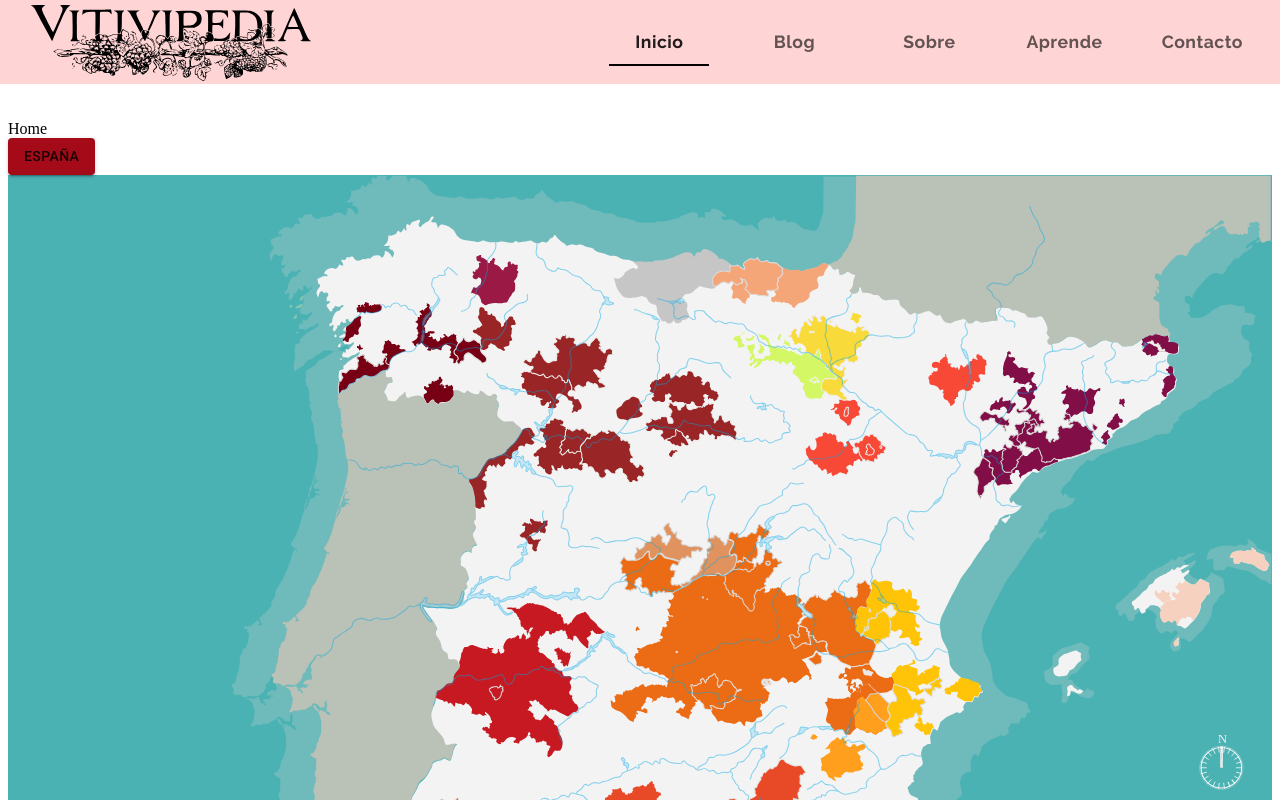
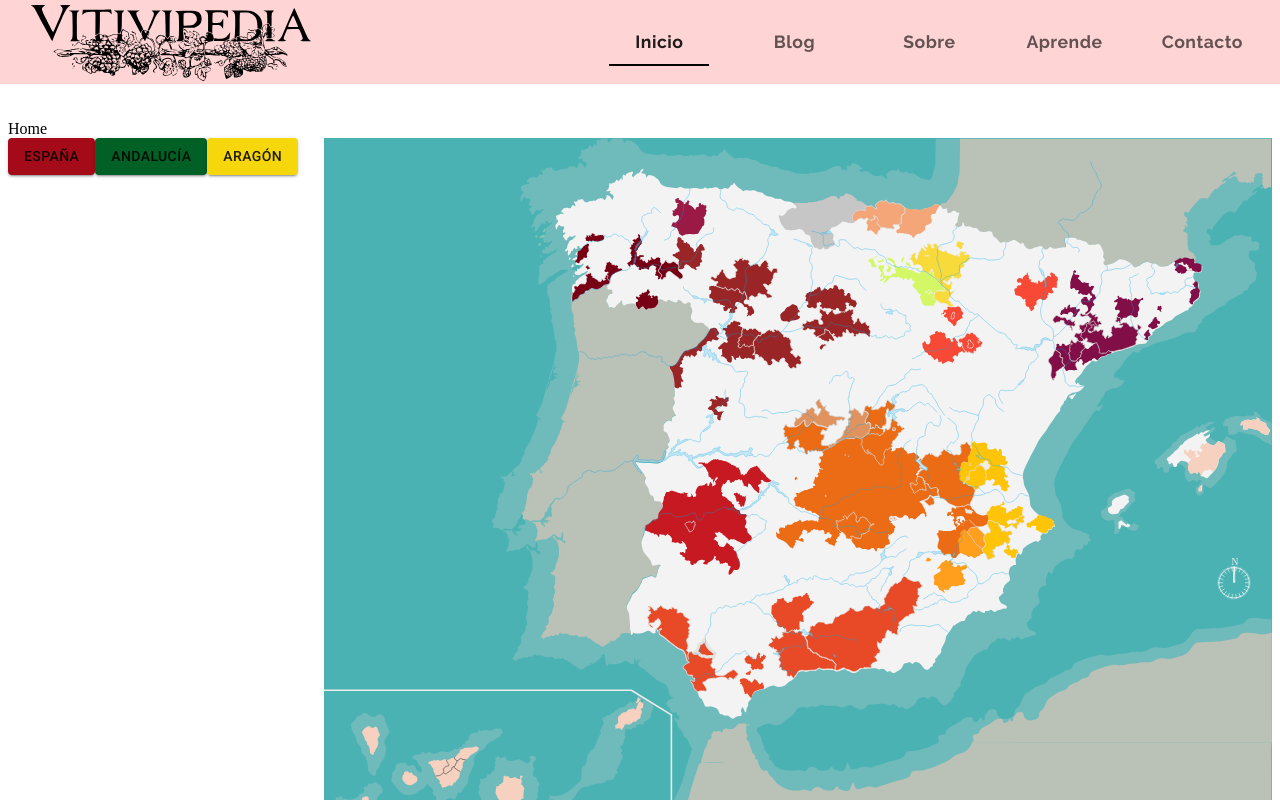
Before and after one commit to PabloGalisteo/vitivipedia-materialUI, a React (Create React App) app: page / in a window 1280 px wide. Shown: the top 800 px of the page. Built offline with nearby package versions, Linux system fonts and the light colour scheme.

Commit message:
created sidebar

```diff
--- a/package.json
+++ b/package.json
@@ -5,14 +5,13 @@
   "dependencies": {
     "@material-ui/core": "^4.11.4",
     "@material-ui/icons": "^4.11.2",
-    "@material-ui/styles": "^4.11.4",
     "@testing-library/jest-dom": "^5.11.4",
     "@testing-library/react": "^11.1.0",
     "@testing-library/user-event": "^12.1.10",
     "react": "^17.0.2",
     "react-dom": "^17.0.2",
     "react-router-dom": "^5.2.0",
-    "react-scripts": "^1.1.5",
+    "react-scripts": "^4.0.3",
     "web-vitals": "^1.0.1"
   },
   "scripts": {
--- a/src/components/App.js
+++ b/src/components/App.js
@@ -1,5 +1,6 @@
 import React, { useState } from 'react';
 import { ThemeProvider } from '@material-ui/core/styles';
+import Grid from '@material-ui/core/Grid';
 import { styled } from '@material-ui/core/styles';
 import { BrowserRouter, Route, Switch } from 'react-router-dom';
 import EspanaMapa from '../mapas/España.svg';
@@ -31,12 +32,26 @@
         </Switch>
       </BrowserRouter>
       <div>
-        <Espana />
-        <img src={EspanaMapa} alt="España"></img>
-        <Andalucia onClick={toggleMapas} />
-        {mapas && <img src={AndaluciaMapa} alt="Andalucia"></img>}
-        <Aragon onClick={toggleMapas} />
-        {mapas && <img src={AragonMapa} alt="Aragon"></img>}
+
+        <Grid container >
+          <Grid item xs={ 3 } >
+            <Espana />
+            <Andalucia onClick={toggleMapas} />
+            <Aragon onClick={toggleMapas} />
+          </Grid>
+          <Grid item xs={ 9 }>
+            <img src={EspanaMapa} alt="España"></img>
+
+            {mapas && <img src={AndaluciaMapa} alt="Andalucia"></img>}
+
+            {mapas && <img src={AragonMapa} alt="Aragon"></img>}
+
+          </Grid>
+
+        </Grid>
+
+
+
       </div>
     </ThemeProvider>
   );
```
Also changed, not shown: 1 other file (tests, documents, lock files or other folders).
